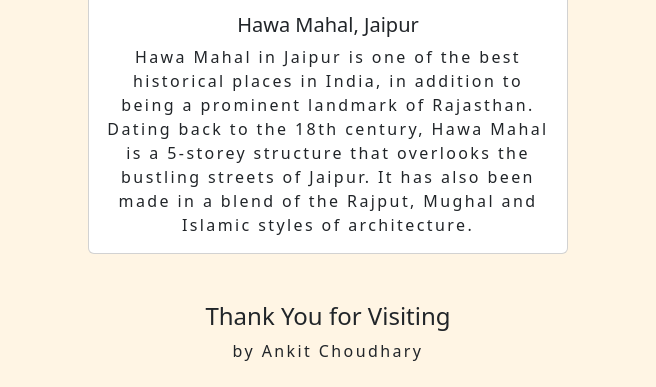
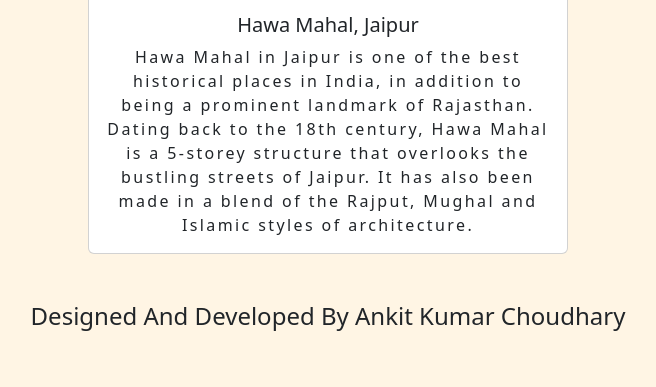
Before and after one commit to AnkitChoudharyGH/Miniproject, a plain HTML site: page index.html in a window 1280 px wide. Shown: the part 2652-3039 px from the top of the page, without its empty margins (312-968 px from the left). After the commit the page ends 3007 px from the top, so only its background shows below. Drawn offline with nearby package versions, Linux system fonts and the light colour scheme.

Commit message:
Update index.html
Footer Change

```diff
--- a/index.html
+++ b/index.html
@@ -105,7 +105,6 @@
 
 </body>
 <footer>
-    <h4>Thank You for Visiting</h4>
-    <p>by Ankit Choudhary</p>
+    <h4>Designed And Developed By Ankit Kumar Choudhary</h4>
 </footer>
 </html>
```
